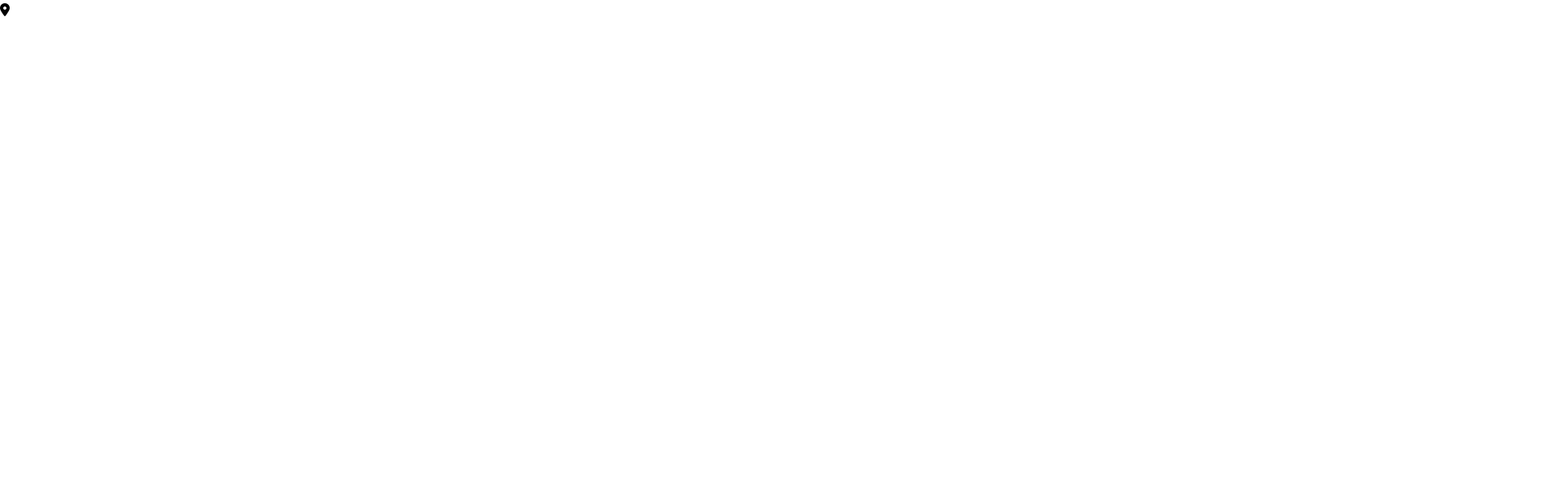
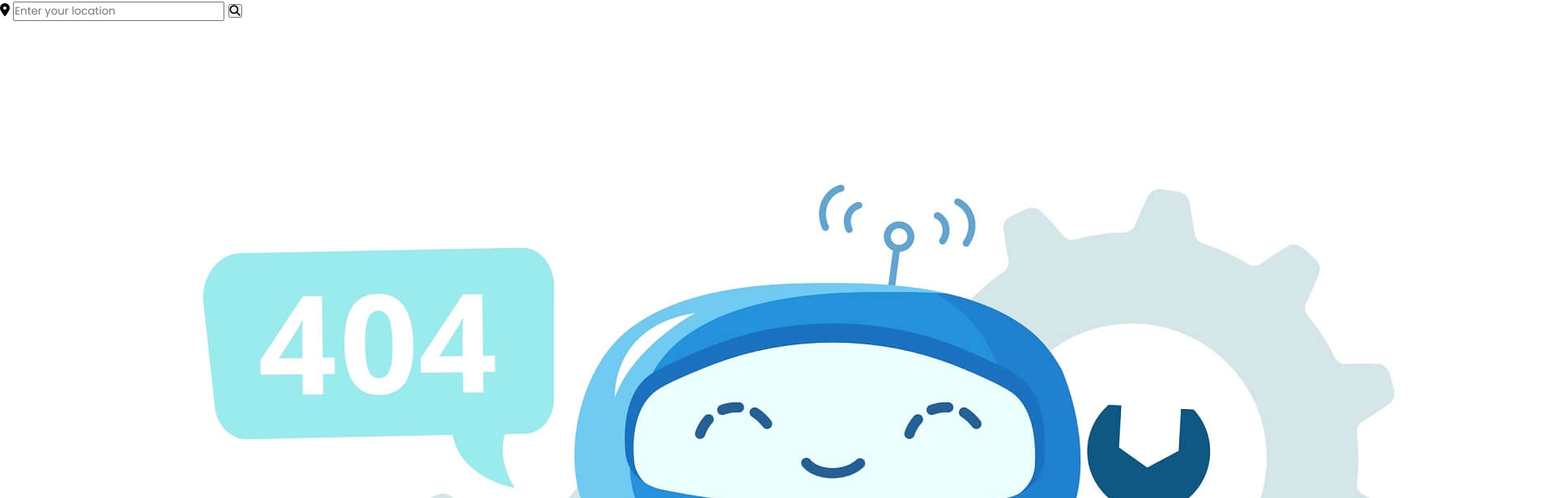
Before and after one commit to moonspark78/WeatherAppJavaScript, a plain HTML site: page index.html in a window 1280 px wide. Shown: the top 616 px of the page at 81% size, 1920 px wide, since content can reach past the window. Drawn offline with Linux system fonts and the light colour scheme.

Commit message:
:rocket: :tada: Weather  :rocket: :tada:

```diff
--- a/index.html
+++ b/index.html
@@ -13,9 +13,16 @@
     <div class="container">
         <div class="search-box">
             <i class="fa-solid fa-location-dot"></i>
+            <input type="text" placeholder="Enter your location">
+            <button class="fa-solid fa-magnifying-glass"></button>
+        </div>
+        <div class="not-found">
+            <img src="error.png">
+            <p>Oops! Invalid location</p>
         </div>
     </div>
 
     <script src="https://kit.fontawesome.com/7c8801c017.js" crossorigin="anonymous"></script>
+    <script src="index.js"></script>
 </body>
 </html>
```
Also changed, not shown: error.png (added).
